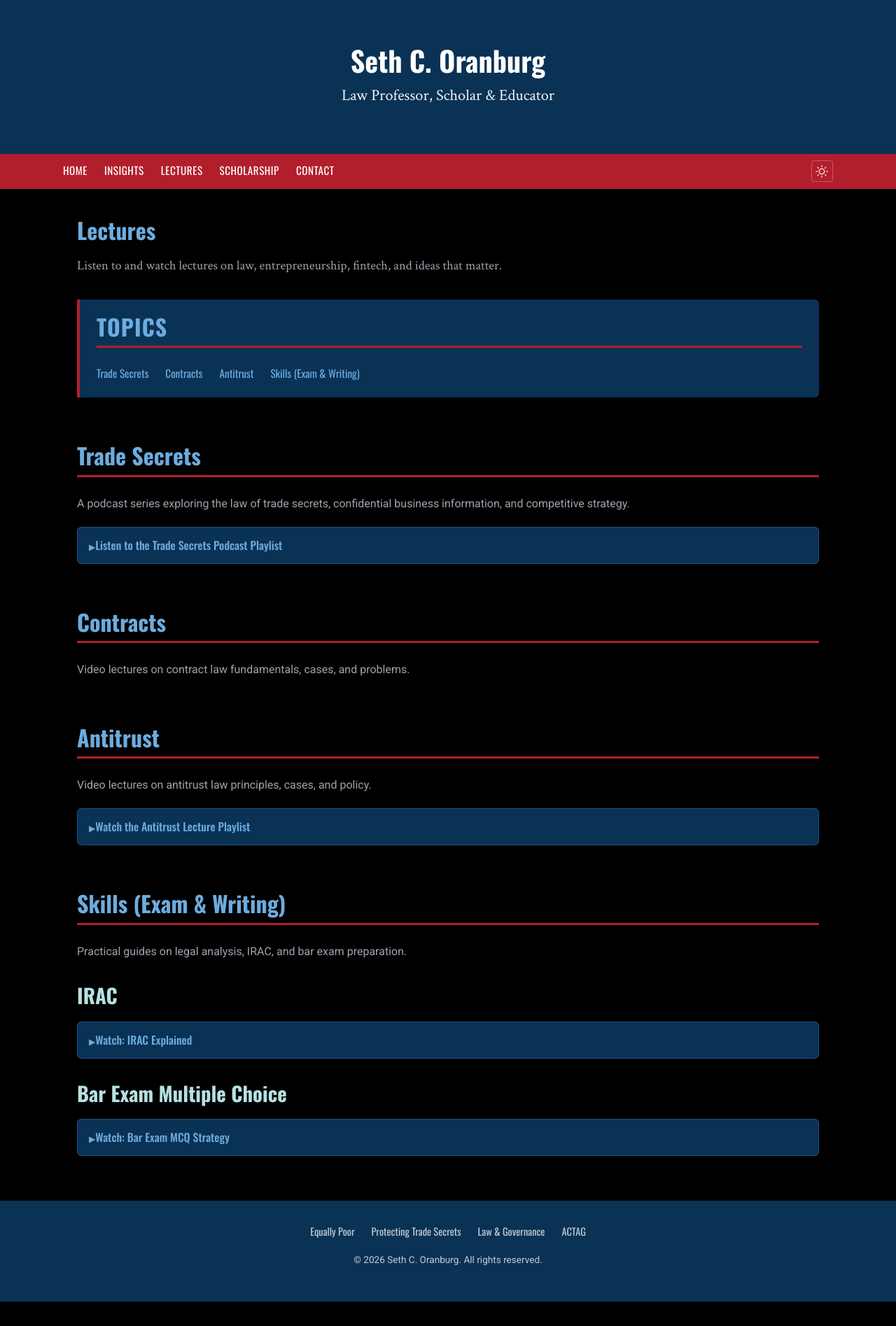
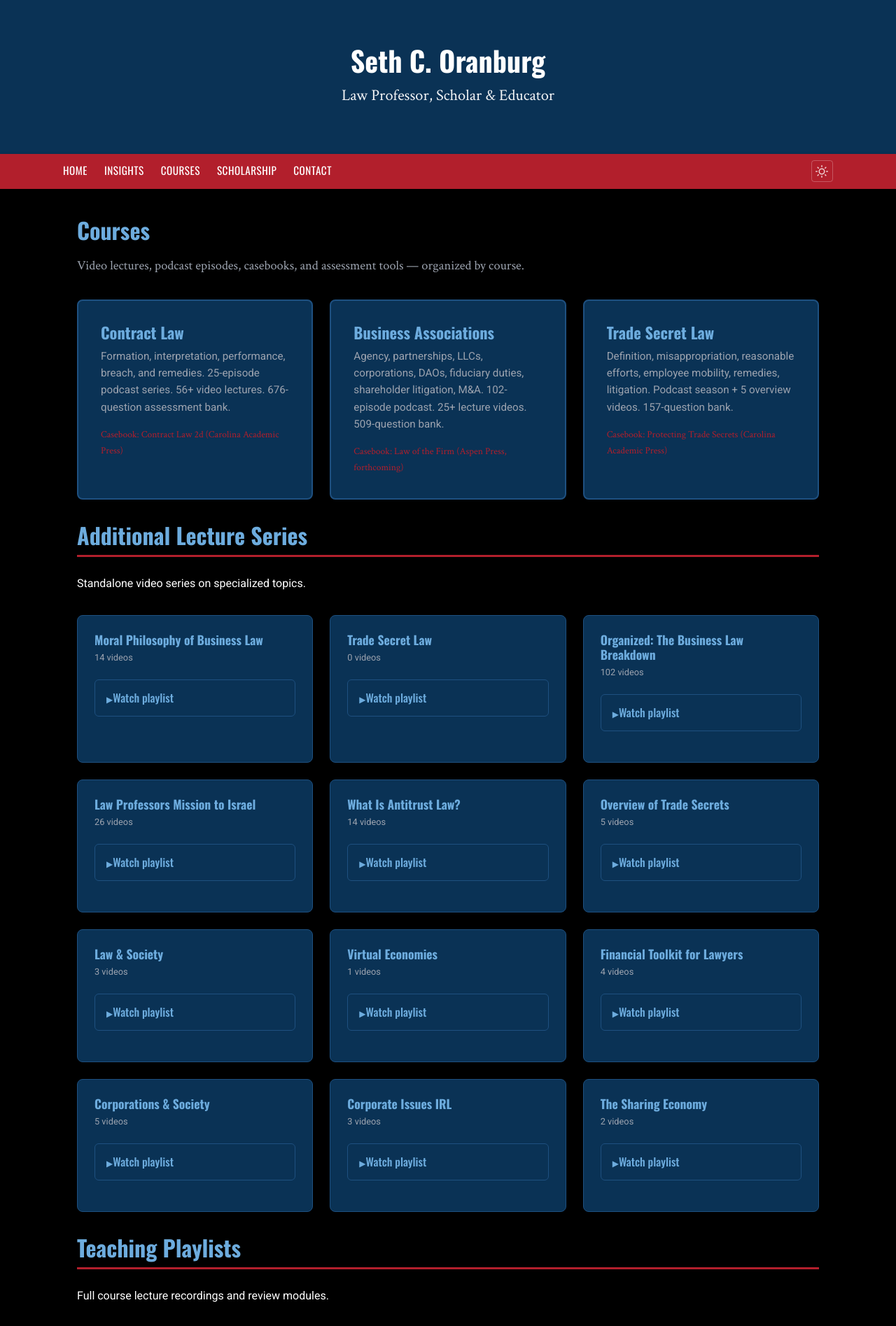
Before and after one commit to Oranburg/oranburg.github.io, a Jekyll site: the page built from lectures/index.html, in a window 1280 px wide. Shown: the top 1895 px of the page at 70% size. Built offline with Jekyll 4.4.1, drawn with Linux system fonts in a browser that asks for light colours; before the commit the page ends 1860 px from its top, so only the background shows below that; some of the changed text lies outside the part shown.

Commit message:
Rebuild lectures page as data-driven Courses hub
Replaces the old single-Podbean-embed + TODO page with a full
course hub pulling from _data/videos.yml and _data/podcasts.yml:

- 3 course cards linking to course landing pages (Contracts, BA,
  Trade Secrets) with casebook, podcast, video, and Quaere stats
- Professional series grid (all feature_on_site playlists from
  videos.yml with embedded YouTube players)
- Teaching playlists grid (all teaching_series with 3+ videos)
- Full podcast catalog embed
- Quaere assessment link
- Nav label changed from "Lectures" to "Courses"
- Home page and teaching redirect updated

Co-Authored-By: Claude Opus 4.6 (1M context) <noreply@anthropic.com>

```diff
--- a/_layouts/default.html
+++ b/_layouts/default.html
@@ -40,7 +40,7 @@
     <ul>
       <li><a href="/">Home</a></li>
       <li><a href="/insights/">Insights</a></li>
-      <li><a href="/lectures/">Lectures</a></li>
+      <li><a href="/lectures/">Courses</a></li>
       <li><a href="/scholarship/">Scholarship</a></li>
       <li><a href="/contact/">Contact</a></li>
       <li>
--- a/assets/css/site.css
+++ b/assets/css/site.css
@@ -1497,3 +1497,78 @@ details.embed[open] summary {
     grid-template-columns: 1fr;
   }
 }
+
+/* ---------- Courses Page ---------- */
+
+.og-course-grid {
+  display: grid;
+  grid-template-columns: repeat(auto-fit, minmax(280px, 1fr));
+  gap: var(--space-lg);
+  margin: var(--space-xl) 0;
+}
+
+.og-course-card {
+  display: block;
+  background: var(--bg-secondary);
+  border: 2px solid var(--border);
+  border-radius: var(--radius-md);
+  padding: var(--space-xl);
+  text-decoration: none;
+  color: var(--text);
+  transition: border-color 0.2s, transform 0.2s, box-shadow 0.2s;
+}
+
+.og-course-card:hover {
+  border-color: var(--accent);
+  transform: translateY(-4px);
+  box-shadow: 0 6px 20px rgba(0, 0, 0, 0.3);
+  color: var(--text);
+}
+
+.og-course-card h2 {
+  font-size: 1.4rem;
+  color: var(--accent);
+  border-bottom: none;
+  padding-bottom: 0;
+  margin: 0 0 var(--space-sm);
+}
+
+.og-course-card p {
+  color: var(--muted);
+  font-size: 0.95rem;
+  line-height: 1.6;
+}
+
+.og-course-meta {
+  display: block;
+  font-family: var(--font-accent);
+  font-size: 0.85rem;
+  color: var(--accent-red);
+  margin-top: var(--space-sm);
+}
+
+.og-series-grid {
+  display: grid;
+  grid-template-columns: repeat(auto-fill, minmax(300px, 1fr));
+  gap: var(--space-lg);
+  margin: var(--space-xl) 0;
+}
+
+.og-series-card {
+  background: var(--bg-secondary);
+  border: 1px solid var(--border);
+  border-radius: var(--radius-md);
+  padding: var(--space-lg);
+}
+
+.og-series-card h3 {
+  font-size: 1.1rem;
+  color: var(--accent);
+  margin: 0 0 var(--space-xs);
+}
+
+.og-series-meta {
+  font-size: 0.8rem;
+  color: var(--muted);
+  margin: 0 0 var(--space-sm);
+}
--- a/index.html
+++ b/index.html
@@ -248,7 +248,7 @@ hero_subtitle: "Researching how technological disruption destabilizes moral norm
         <p class="photo-caption">Teaching and engaging with students in a moot courtroom setting</p>
     </div>
 
-    <p>For in-depth teaching resources and lecture notes, visit the <a href="/lectures/">Lectures hub</a>.</p>
+    <p>For in-depth teaching resources and lecture notes, visit <a href="/lectures/">Courses</a>.</p>
 </section>
 
 <section id="contact-cta">
--- a/lectures/index.html
+++ b/lectures/index.html
@@ -1,87 +1,94 @@
 ---
 layout: default
-title: Lectures
+title: Courses
 permalink: /lectures/
 ---
 <div class="hub-intro">
-  <h1>Lectures</h1>
-  <p>Listen to and watch lectures on law, entrepreneurship, fintech, and ideas that matter.</p>
+  <h1>Courses</h1>
+  <p>Video lectures, podcast episodes, casebooks, and assessment tools &mdash; organized by course.</p>
 </div>
 
-<nav class="lectures-toc" aria-label="Topic directory">
-  <h2>Topics</h2>
-  <ul>
-    <li><a href="#trade-secrets">Trade Secrets</a></li>
-    <li><a href="#contracts">Contracts</a></li>
-    <li><a href="#antitrust">Antitrust</a></li>
-    <li><a href="#skills">Skills (Exam &amp; Writing)</a></li>
-  </ul>
-</nav>
+<div class="og-course-grid">
 
-<section id="trade-secrets" class="lectures-topic">
-  <h2>Trade Secrets</h2>
-  <p>A podcast series exploring the law of trade secrets, confidential business information, and competitive strategy.</p>
+  <a href="/courses/contracts/" class="og-course-card">
+    <h2>Contract Law</h2>
+    <p>Formation, interpretation, performance, breach, and remedies. 25-episode podcast series. 56+ video lectures. 676-question assessment bank.</p>
+    <span class="og-course-meta">Casebook: Contract Law 2d (Carolina Academic Press)</span>
+  </a>
+
+  <a href="/courses/business-associations/" class="og-course-card">
+    <h2>Business Associations</h2>
+    <p>Agency, partnerships, LLCs, corporations, DAOs, fiduciary duties, shareholder litigation, M&amp;A. 102-episode podcast. 25+ lecture videos. 509-question bank.</p>
+    <span class="og-course-meta">Casebook: Law of the Firm (Aspen Press, forthcoming)</span>
+  </a>
+
+  <a href="/courses/trade-secrets/" class="og-course-card">
+    <h2>Trade Secret Law</h2>
+    <p>Definition, misappropriation, reasonable efforts, employee mobility, remedies, litigation. Podcast season + 5 overview videos. 157-question bank.</p>
+    <span class="og-course-meta">Casebook: Protecting Trade Secrets (Carolina Academic Press)</span>
+  </a>
+
+</div>
+
+<h2>Additional Lecture Series</h2>
+<p>Standalone video series on specialized topics.</p>
+
+<div class="og-series-grid">
+
+  {% assign pro_series = site.data.videos.series %}
+  {% for s in pro_series %}
+    {% if s.feature_on_site %}
+    <div class="og-series-card">
+      <h3>{{ s.title }}</h3>
+      <p class="og-series-meta">{{ s.video_count }} videos</p>
       <details class="embed">
-    <summary>Listen to the Trade Secrets Podcast Playlist</summary>
-    <div class="podcast-embed">
-      <iframe style="border: none; min-width: min(100%, 430px);" title="Organized: The Business Law Breakdown" src="https://www.podbean.com/player-v2/?i=p6w7w-1260bda-pbblog-playlist&amp;share=1&amp;download=1&amp;rtl=0&amp;fonts=Trebuchet%20MS&amp;skin=3267a3&amp;font-color=auto&amp;logo_link=episode_page&amp;order=serial&amp;limit=30&amp;filter=season&amp;season=12&amp;ss=4fd5d0446d6f9ac6ae4a92fa2eee7c9f&amp;btn-skin=666666&amp;size=315" width="100%" height="315" loading="lazy" allowfullscreen="allowfullscreen" data-name="pb-iframe-player"></iframe>
+        <summary>Watch playlist</summary>
+        <div class="embed-container">
+          <iframe src="https://www.youtube.com/embed/videoseries?list={{ s.id }}" title="{{ s.title }}" frameborder="0" allow="accelerometer; autoplay; clipboard-write; encrypted-media; gyroscope; picture-in-picture; web-share" allowfullscreen loading="lazy"></iframe>
         </div>
       </details>
-</section>
+    </div>
+    {% endif %}
+  {% endfor %}
 
-<section id="contracts" class="lectures-topic">
-  <h2>Contracts</h2>
-  <p>Video lectures on contract law fundamentals, cases, and problems.</p>
-  <!-- TODO: Add Contracts YouTube playlist embed when available -->
-</section>
+</div>
 
-<section id="antitrust" class="lectures-topic">
-  <h2>Antitrust</h2>
-  <p>Video lectures on antitrust law principles, cases, and policy.</p>
+<h2>Teaching Playlists</h2>
+<p>Full course lecture recordings and review modules.</p>
+
+<div class="og-series-grid">
+
+  {% assign teach_series = site.data.videos.teaching_series %}
+  {% for s in teach_series %}
+    {% if s.video_count > 2 %}
+    <div class="og-series-card">
+      <h3>{{ s.title }}</h3>
+      <p class="og-series-meta">{{ s.video_count }} videos</p>
       <details class="embed">
-    <summary>Watch the Antitrust Lecture Playlist</summary>
+        <summary>Watch playlist</summary>
         <div class="embed-container">
-      <iframe src="https://www.youtube.com/embed/videoseries?si=ScWaQpenNRzbIeOP&amp;list=PL2OBGU7rnJY4V9xMrSd5Vu05jwrlZXzN3" title="Antitrust Lecture Playlist" frameborder="0" allow="accelerometer; autoplay; clipboard-write; encrypted-media; gyroscope; picture-in-picture; web-share" referrerpolicy="strict-origin-when-cross-origin" allowfullscreen loading="lazy"></iframe>
+          <iframe src="https://www.youtube.com/embed/videoseries?list={{ s.id }}" title="{{ s.title }}" frameborder="0" allow="accelerometer; autoplay; clipboard-write; encrypted-media; gyroscope; picture-in-picture; web-share" allowfullscreen loading="lazy"></iframe>
         </div>
       </details>
-</section>
+    </div>
+    {% endif %}
+  {% endfor %}
 
-<section id="skills" class="lectures-topic">
-  <h2>Skills (Exam &amp; Writing)</h2>
-  <p>Practical guides on legal analysis, IRAC, and bar exam preparation.</p>
+</div>
 
-  <h3>IRAC</h3>
+<h2>Podcast</h2>
+<p>Organized: The Business Law Breakdown &mdash; all seasons.</p>
+
 <details class="embed">
-    <summary>Watch: IRAC Explained</summary>
-    <div class="embed-container">
-      <iframe src="https://www.youtube.com/embed/0FkP0cYy5o8?si=_hBIcZImFMEq5nVm" title="IRAC Explained" frameborder="0" allow="accelerometer; autoplay; clipboard-write; encrypted-media; gyroscope; picture-in-picture; web-share" referrerpolicy="strict-origin-when-cross-origin" allowfullscreen loading="lazy"></iframe>
+  <summary>Listen to the full podcast catalog</summary>
+  <div class="podcast-embed">
+    <iframe style="border: none; min-width: min(100%, 430px);" title="Organized: The Business Law Breakdown" src="https://www.podbean.com/player-v2/?i=p6w7w-1260bda-pbblog-playlist&amp;share=1&amp;download=1&amp;rtl=0&amp;fonts=Trebuchet%20MS&amp;skin=3267a3&amp;font-color=auto&amp;logo_link=episode_page&amp;order=serial&amp;limit=30&amp;ss=4fd5d0446d6f9ac6ae4a92fa2eee7c9f&amp;btn-skin=666666&amp;size=315" width="100%" height="315" loading="lazy" allowfullscreen="allowfullscreen"></iframe>
   </div>
 </details>
 
-  <h3>Bar Exam Multiple Choice</h3>
-  <details class="embed">
-    <summary>Watch: Bar Exam MCQ Strategy</summary>
-    <div class="embed-container">
-      <iframe src="https://www.youtube.com/embed/WmWJ21tyG_g?si=WESxq9txYWTicK11" title="Bar Exam MCQ Strategy" frameborder="0" allow="accelerometer; autoplay; clipboard-write; encrypted-media; gyroscope; picture-in-picture; web-share" referrerpolicy="strict-origin-when-cross-origin" allowfullscreen loading="lazy"></iframe>
+<h2>Assessment</h2>
+<p>Self-test your knowledge with Quaere, the learning outcome assessment platform with 1,330+ multiple-choice questions across three courses.</p>
+
+<div style="margin: 1.5rem 0;">
+  <a href="https://quaere-1cgr.onrender.com" target="_blank" class="cta-link">Open Quaere &rarr;</a>
 </div>
-  </details>
-</section>
-
-{% assign lecture_posts = site.posts | where_exp: "post", "post.categories contains 'lectures'" %}
-
-{% if lecture_posts.size > 0 %}
-<h2>Episode Notes</h2>
-<ul class="post-list">
-  {% for post in lecture_posts %}
-  <li class="post-list-item">
-    <h2><a href="{{ post.url | relative_url }}">{{ post.title }}</a></h2>
-    <p class="post-meta">
-      <time datetime="{{ post.date | date_to_xmlschema }}">{{ post.date | date: "%B %-d, %Y" }}</time>
-    </p>
-    {% if post.excerpt %}
-    <p class="post-excerpt">{{ post.excerpt | strip_html | truncate: 200 }}</p>
-    {% endif %}
-  </li>
-  {% endfor %}
-</ul>
-{% endif %}
--- a/teaching/index.html
+++ b/teaching/index.html
@@ -5,6 +5,6 @@ permalink: /teaching/
 ---
 <div class="hub-intro">
   <h1>Teaching</h1>
-  <p>Course information, lecture recordings, and teaching resources are available on the <strong>Lectures</strong> page.</p>
-  <p><a href="/lectures/">Visit Lectures &rarr;</a></p>
+  <p>Course information, lecture recordings, and teaching resources are available on the <strong>Courses</strong> page.</p>
+  <p><a href="/lectures/">Visit Courses &rarr;</a></p>
 </div>
```
Lines whose indentation alone changed are shown as unchanged.
